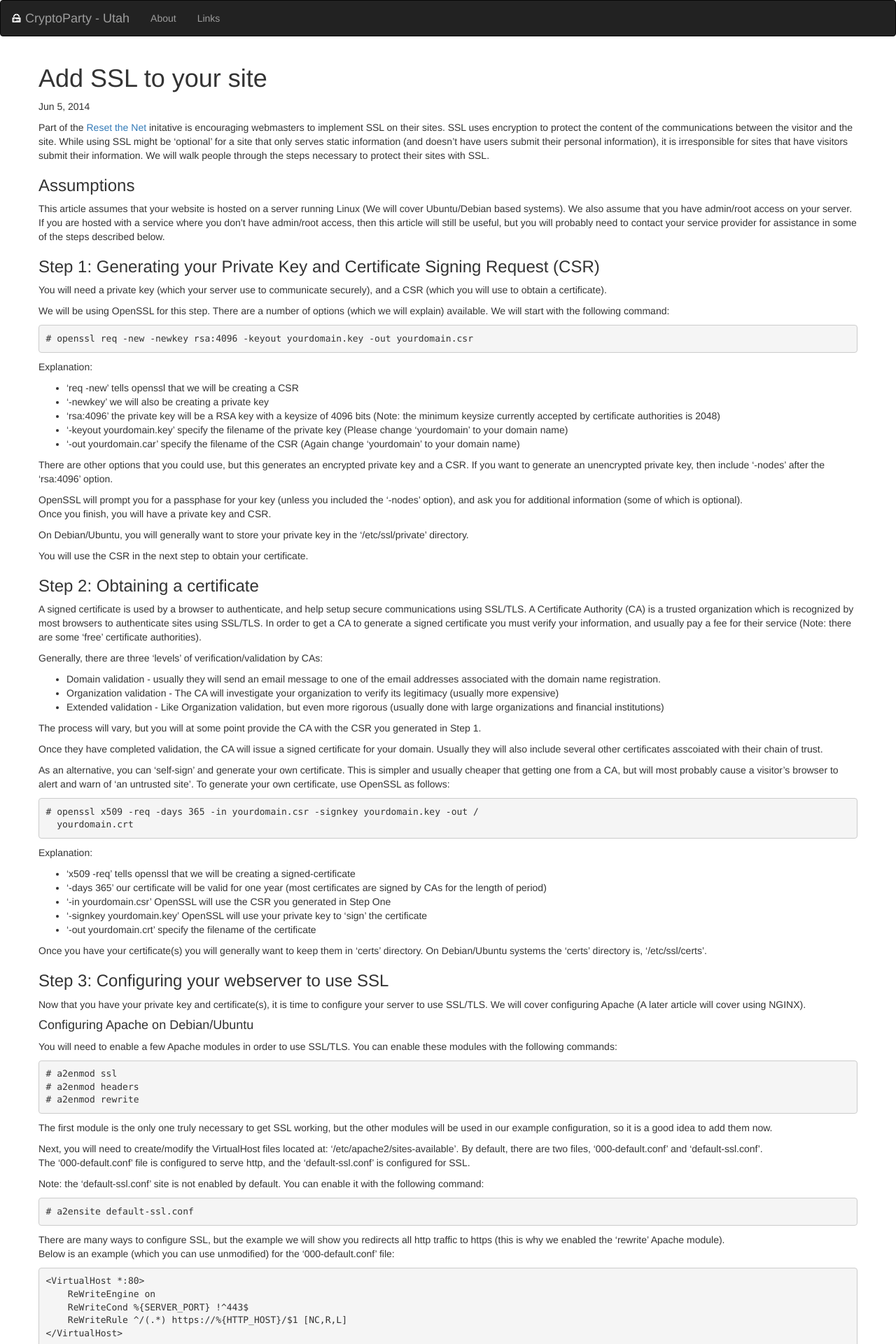
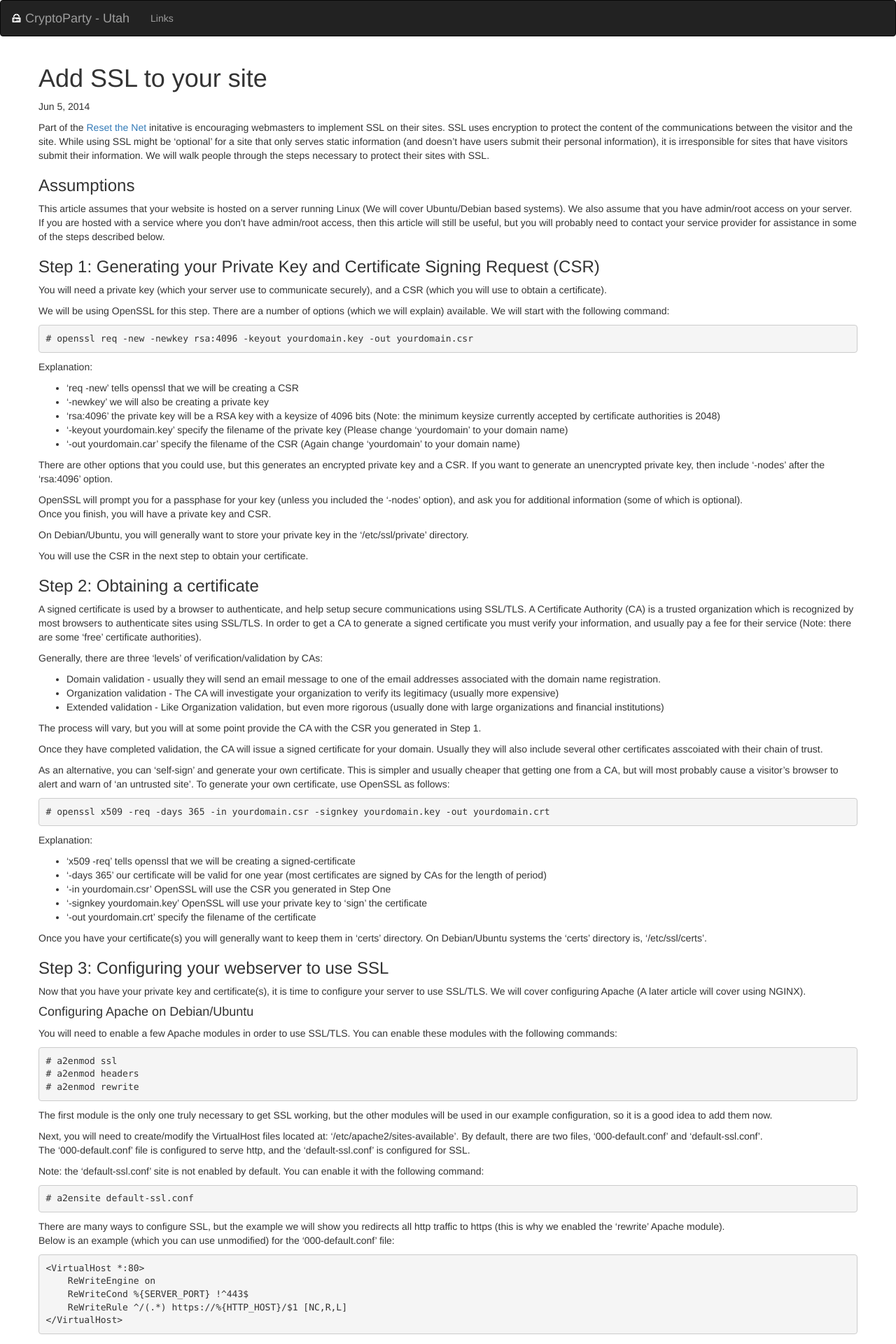
Before and after one commit to cdhop/cryptopartyutah, a Jekyll site: the page built from _posts/2014-06-05-add-ssl-to-your-site.md, in a window 1280 px wide. Shown: the top 1920 px of the page at 70% size. Built offline with Jekyll 4.4.1, drawn with Linux system fonts in a browser that asks for light colours; nearby versions of some CDN libraries; library files that are not in the unit come from our copies; some of the changed text lies outside the part shown.

Commit message:
more bootstrap page formatting

```diff
--- /dev/null
+++ b/_includes/about.html
@@ -0,0 +1,10 @@
+<div id="about">
+  <div class="container">
+    <div class="row">
+      <div class="col-12">
+	    <h2>About</h2>
+	    <p>We are focused on online privacy advocacy and education.  We welcome anyone interested, or concerned with how technology impacts privacy.  We plan on providing education and support for using cryptography and good security practices. </p>
+	  </div>
+	</div>
+  </div>
+</div>
--- a/_includes/head.html
+++ b/_includes/head.html
@@ -6,8 +6,8 @@
 
     <link rel="icon" type="image/png" href="/favicon.png" />
 
+    <link rel="stylesheet" href="{{ "/css/cryptoparty.css" | prepend: site.baseurl }}">
     <link rel="stylesheet" href="{{ "/css/bootstrap.min.css" | prepend: site.baseurl }}">
-    <!-- <link rel="stylesheet" href="{{ "/css/bootstrap-theme.min.css" | prepend: site.baseurl }}"> -->
     <!-- HTML5 shim and Respond.js IE8 support of HTML5 elements and media queries -->
 	<!--[if lt IE 9]>
 	    <script src="js/html5shiv.js"></script>
--- a/_includes/header.html
+++ b/_includes/header.html
@@ -24,7 +24,6 @@
   </div>
   <div class="navbar-collapse collapse">
     <ul class="nav navbar-nav">
-      <li><a href="{{ "/about/" | prepend: site.baseurl }}">About</a></li>
       <li><a href="{{ "/links/" | prepend: site.baseurl }}">Links</a></li>
     </ul>
   </div>
--- a/_layouts/default.html
+++ b/_layouts/default.html
@@ -6,12 +6,15 @@
     <body>
       {% include header.html %}
 
-      <div class="container">
-        {{ content }}
+      <div id="content">
+        <div class="container">
+          {{ content }}
+        </div>
       </div>
 
+      {% include about.html %}
       {% include footer.html %}
-      <script src="js/jquery.min.js"></script>
-      <script src="js/bootstrap.min.js"></script>
+      <script src="/js/jquery.min.js"></script>
+      <script src="/js/bootstrap.min.js"></script>
     </body>
 </html>
--- a/_posts/2014-06-05-add-ssl-to-your-site.md
+++ b/_posts/2014-06-05-add-ssl-to-your-site.md
@@ -65,8 +65,7 @@
 As an alternative, you can 'self-sign' and generate your own certificate.  This is simpler and usually cheaper that getting one from a CA, but will most probably
 cause a visitor's browser to alert and warn of 'an untrusted site'.  To generate your own certificate, use OpenSSL as follows:
 
-    # openssl x509 -req -days 365 -in yourdomain.csr -signkey yourdomain.key -out /
-      yourdomain.crt
+    # openssl x509 -req -days 365 -in yourdomain.csr -signkey yourdomain.key -out yourdomain.crt
 
 Explanation:
 
--- /dev/null
+++ b/css/cryptoparty.css
@@ -0,0 +1,27 @@
+html, body{
+    font-family: sans-serif;
+    font-weight: 300;
+    font-size: 16px;
+    line-height: 1.7;
+    background-color: #eeefe9;
+}
+h1, h2, h3, h4{
+    font-family: sans-serif;
+}
+b, strong{
+    font-weight: 400;
+}
+footer{
+    background-color: #DDD;
+    padding-top: 80px;
+    padding-bottom:  60px;
+}
+#content{
+	padding-bottom: 40px;
+}
+#about{
+	background-color: #555;
+    padding-top: 10px;
+    padding-bottom: 20px;
+    color:  #EEE;
+}
```
Also changed, not shown: _posts/2014-06-20-password-management.md (+1 -1 lines), about.md (deleted, +0 -11 lines).
